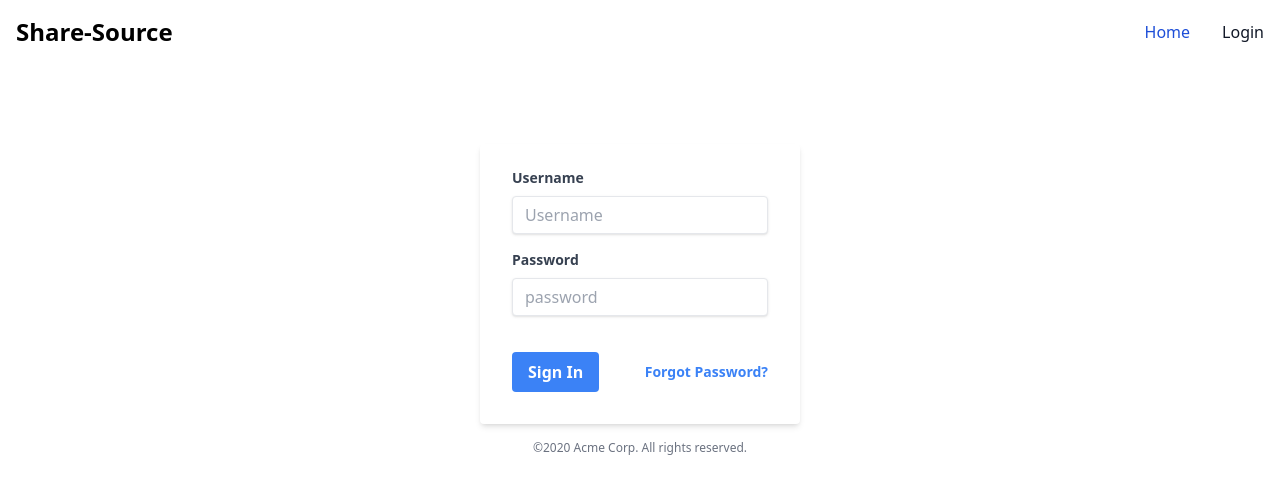
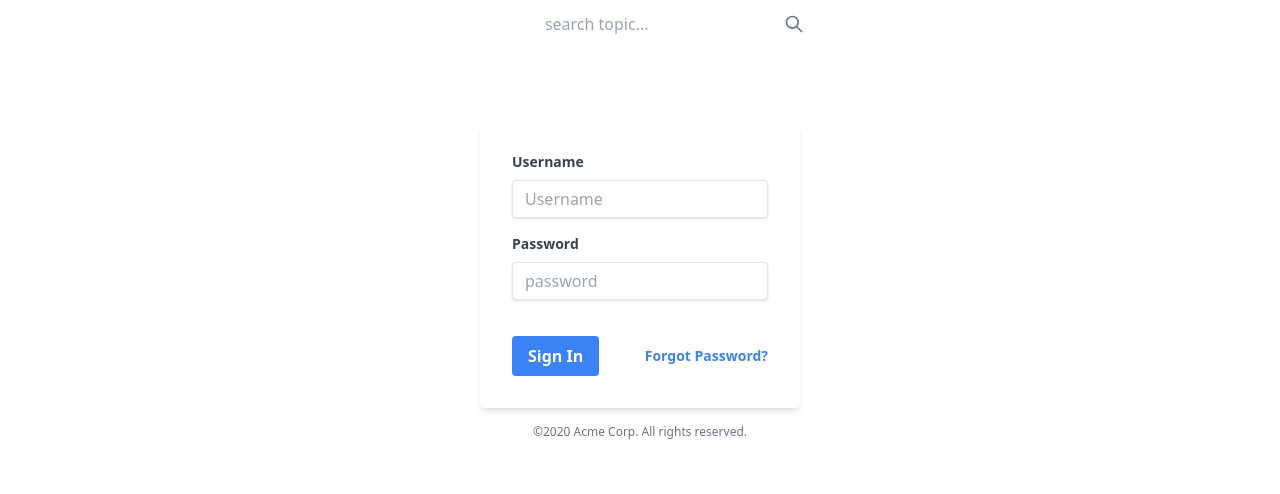
Before and after one commit to rajkaranm/share_source, a SvelteKit app in the folder client/: page /login in a window 1280 px wide. Shown: the top 494 px of the page. Built offline with nearby package versions, Linux system fonts and the light colour scheme.

Commit message:
🆕 NEW and 📥 UPDATE: added post component, updated login and home route, Now user can login and view its post related to channels

```diff
--- /dev/null
+++ b/client/src/components/Post.svelte
@@ -0,0 +1,14 @@
+<script>
+  export let post;
+
+</script>
+
+<div class="w-11/12 max-w-sm rounded overflow-hidden shadow-lg pt-2">
+  <!-- <img class="w-full" src="/img/card-top.jpg" alt="Sunset in the mountains" /> -->
+  <div class="px-6 py-4">
+    <div class="font-bold text-xl mb-2">{post.content}</div>
+    <p class="text-gray-700 text-base">
+      {post.channel} - At {post.date.slice(0,10)}
+    </p>
+  </div>
+</div>
--- a/client/src/routes/+layout.svelte
+++ b/client/src/routes/+layout.svelte
@@ -1,78 +1,56 @@
 <script>
   import { goto } from "$app/navigation";
   import "../app.css";
-  import {userData} from "./store.js"
+  import { userData } from "./store.js";
 
   function handleSignOut() {
-    userData.update({});
+    userData.set({});
     goto("/login");
+    console.log($userData);
   }
-
-
+  console.log(userData.email);
 </script>
 
 <nav class="bg-white border-gray-200 dark:bg-gray-900">
+  <div class="flex h-12 flex-row justify-evenly items-center">
+    <a href="/">
+      <h1 class="text-white">Share Source</h1>
+    </a>
     <div
-    class="max-w-screen-xl flex flex-wrap items-center justify-between mx-auto p-4"
+      class="flex flex-row justify-center items-center bg-white rounded-lg p-0.5"
     >
-    <a href="/" class="flex items-center">
-      <!-- <img src="https://flowbite.com/docs/images/logo.svg" class="h-8 mr-3" alt="Flowbite Logo" /> -->
-      <span
-        class="self-center text-2xl font-semibold whitespace-nowrap dark:text-white"
-        >Share-Source</span
-      >
-    </a>
-    <button
-      data-collapse-toggle="navbar-default"
-      type="button"
-      class="inline-flex items-center p-2 ml-3 text-sm text-gray-500 rounded-lg md:hidden hover:bg-gray-100 focus:outline-none focus:ring-2 focus:ring-gray-200 dark:text-gray-400 dark:hover:bg-gray-700 dark:focus:ring-gray-600"
-      aria-controls="navbar-default"
-      aria-expanded="false"
-    >
-      <span class="sr-only">Open main menu</span>
+      <input
+        placeholder="search topic..."
+        class="outline-none rounded-lg px-2 py-0.5"
+        type="text"
+      />
+      <button>
         <svg
-        class="w-6 h-6"
           aria-hidden="true"
-        fill="currentColor"
-        viewBox="0 0 20 20"
+          class="w-5 h-5 text-gray-500 dark:text-gray-400"
+          fill="none"
+          stroke="currentColor"
+          viewBox="0 0 24 24"
           xmlns="http://www.w3.org/2000/svg"
           ><path
-          fill-rule="evenodd"
-          d="M3 5a1 1 0 011-1h12a1 1 0 110 2H4a1 1 0 01-1-1zM3 10a1 1 0 011-1h12a1 1 0 110 2H4a1 1 0 01-1-1zM3 15a1 1 0 011-1h12a1 1 0 110 2H4a1 1 0 01-1-1z"
-          clip-rule="evenodd"
+            stroke-linecap="round"
+            stroke-linejoin="round"
+            stroke-width="2"
+            d="M21 21l-6-6m2-5a7 7 0 11-14 0 7 7 0 0114 0z"
           /></svg
         >
       </button>
-    <div class="hidden w-full md:block md:w-auto" id="navbar-default">
-      <ul
-        class="font-medium flex flex-col p-4 md:p-0 mt-4 border border-gray-100 rounded-lg bg-gray-50 md:flex-row md:space-x-8 md:mt-0 md:border-0 md:bg-white dark:bg-gray-800 md:dark:bg-gray-900 dark:border-gray-700"
-      >
+    </div>
+    <div class="flex">
+      <ul class="">
+        {#if !$userData.email}
+          <li><a class="text-white" href="/login">login</a></li>
+        {:else}
           <li>
-          <a
-            data-sveltekit-preload-data
-            href="/"
-            class="block py-2 pl-3 pr-4 text-white bg-blue-700 rounded md:bg-transparent md:text-blue-700 md:p-0 dark:text-white md:dark:text-blue-500"
-            aria-current="page">Home</a
+            <a class="text-white" href="/login" on:click={handleSignOut}
+              >Sign out</a
             >
           </li>
-        {#if !$userData?.email}
-        <li>
-          <a
-            href="/login"
-            class="block py-2 pl-3 pr-4 text-gray-900 rounded hover:bg-gray-100 md:hover:bg-transparent md:border-0 md:hover:text-blue-700 md:p-0 dark:text-white md:dark:hover:text-blue-500 dark:hover:bg-gray-700 dark:hover:text-white md:dark:hover:bg-transparent"
-            >Login</a
-          >
-        </li>
-        {:else}
-        <li>
-          <a
-            on:click={handleSignOut}
-            href="/login"
-            class="block py-2 pl-3 pr-4 text-gray-900 rounded hover:bg-gray-100 md:hover:bg-transparent md:border-0 md:hover:text-blue-700 md:p-0 dark:text-white md:dark:hover:text-blue-500 dark:hover:bg-gray-700 dark:hover:text-white md:dark:hover:bg-transparent"
-            >Sign Out</a
-          >
-        </li>
-
         {/if}
       </ul>
     </div>
--- a/client/src/routes/home/+page.svelte
+++ b/client/src/routes/home/+page.svelte
@@ -5,43 +5,33 @@
   import { goto } from "$app/navigation";
   import axios from "axios";
 
+  import Post from "../../components/Post.svelte";
+
+
+  let posts;
+
   onMount(async () => {
     if (!$userData.email) {
       goto("/login");
-    } else {
-      axios.get("")
     }
+
+    function get_posts(){
+      axios.get("http://127.0.0.1:8000/get_posts", {params: {user_id: $userData.id}})
+      .then((res) => {
+        console.log(res)
+        posts = res.data;
+      }).catch((err) => {
+        console.log("Error in get_posts", err);
+      })
+    }
+    get_posts()
   });
 </script>
 
-<div>
-  {$userData.email}
-  <br />
-  {$userData.id}
-
-  <div class="max-w-sm rounded overflow-hidden shadow-lg">
-    <!-- <img class="w-full" src="/img/card-top.jpg" alt="Sunset in the mountains" /> -->
-    <div class="px-6 py-4">
-      <div class="font-bold text-xl mb-2">The Coldest Sunset</div>
-      <p class="text-gray-700 text-base">
-        Lorem ipsum dolor sit amet, consectetur adipisicing elit. Voluptatibus
-        quia, nulla! Maiores et perferendis eaque, exercitationem praesentium
-        nihil.
-      </p>
-    </div>
-    <div class="px-6 pt-4 pb-2">
-      <span
-        class="inline-block bg-gray-200 rounded-full px-3 py-1 text-sm font-semibold text-gray-700 mr-2 mb-2"
-        >#photography</span
-      >
-      <span
-        class="inline-block bg-gray-200 rounded-full px-3 py-1 text-sm font-semibold text-gray-700 mr-2 mb-2"
-        >#travel</span
-      >
-      <span
-        class="inline-block bg-gray-200 rounded-full px-3 py-1 text-sm font-semibold text-gray-700 mr-2 mb-2"
-        >#winter</span
-      >
-    </div>
-  </div>
+<div class="flex flex-col justify-center items-center mt-10">
+  {#if posts}
+    {#each posts as post}
+      <Post post={post}/>
+    {/each}
+  {/if}
 </div>
```
Lines whose indentation alone changed are shown as unchanged.
